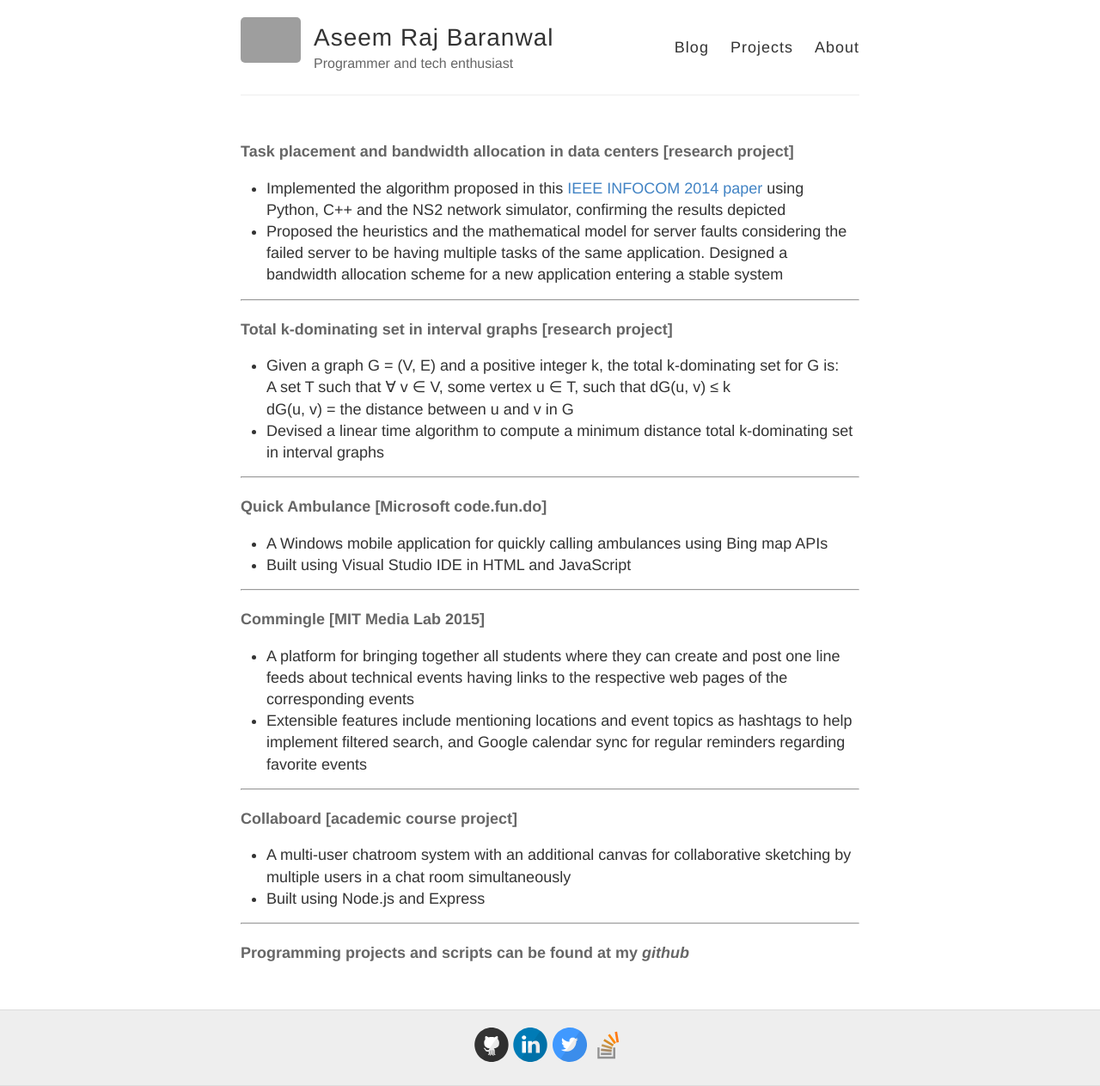
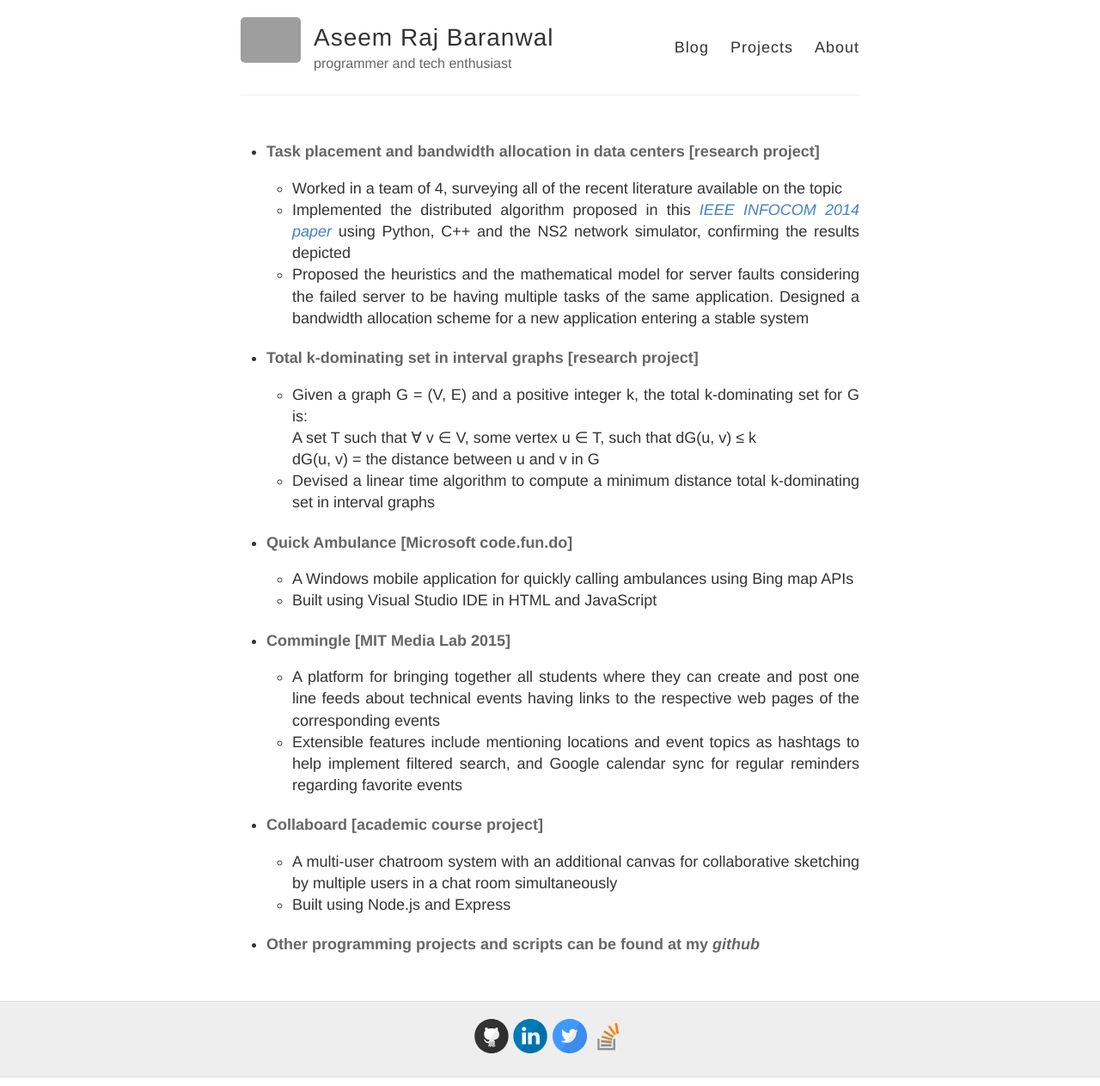
Before and after one commit to aseemrb/aseemrb.github.io, a Jekyll site: the page built from projects.md, in a window 1280 px wide. Shown: the whole page at 86% size. Built offline with Jekyll 4.4.1, drawn with Linux system fonts in a browser that asks for light colours; grey boxes are pictures that could not be loaded.

Commit message:
minor changes

```diff
--- a/_config.yml
+++ b/_config.yml
@@ -6,7 +6,7 @@
 name: Aseem Raj Baranwal
 
 # Short bio or description (displayed in the header)
-description: Programmer and tech enthusiast
+description: programmer and tech enthusiast
 
 # URL of your avatar or profile pic (you could use your GitHub profile pic)
 avatar: https://raw.githubusercontent.com/aseemraj/aseemraj.github.io/master/images/banner.png
@@ -41,7 +41,7 @@ google_analytics:
 
 # Your website URL (e.g. http://barryclark.github.io or http://www.barryclark.co)
 # Used for Sitemap.xml and your RSS feed
-url: https://aseemraj.me
+url: http://aseemraj.me
 
 # If you're hosting your site at a Project repository on GitHub pages
 # (http://yourusername.github.io/repository-name)
--- a/_layouts/page.html
+++ b/_layouts/page.html
@@ -6,7 +6,7 @@ layout: default
 
   <!-- <h1>{{ page.title }}</h1> -->
 
-  <div class="entry">
+  <div class="entry" style="text-align:justify;">
     {{ content }}
   </div>
 </article>
--- a/projects.md
+++ b/projects.md
@@ -4,36 +4,27 @@ title: Projects
 permalink: /projects/
 ---
 
-#### Task placement and bandwidth allocation in data centers [research project]
-- Implemented the algorithm proposed in this [IEEE INFOCOM 2014 paper](http://ieeexplore.ieee.org/stamp/stamp.jsp?arnumber=6848096) using Python, C++ and the NS2 network simulator, confirming the results depicted
-- Proposed the heuristics and the mathematical model for server faults considering the failed server to be having multiple tasks of the same application. Designed a bandwidth allocation scheme for a new application entering a stable system
+- #### Task placement and bandwidth allocation in data centers [research project]
+    - Worked in a team of 4, surveying all of the recent literature available on the topic
+    - Implemented the distributed algorithm proposed in this [*IEEE INFOCOM 2014 paper*](http://ieeexplore.ieee.org/stamp/stamp.jsp?arnumber=6848096) using Python, C++ and the NS2 network simulator, confirming the results depicted
+    - Proposed the heuristics and the mathematical model for server faults considering the failed server to be having multiple tasks of the same application. Designed a bandwidth allocation scheme for a new application entering a stable system
 
----
+- #### Total k-dominating set in interval graphs [research project]
+    - Given a graph G = (V, E) and a positive integer k, the total k-dominating set for G is:
+    A set T such that ∀ v ∈ V, some vertex u ∈ T, such that dG(u, v) ≤ k
+    dG(u, v) = the distance between u and v in G
+    - Devised a linear time algorithm to compute a minimum distance total k-dominating set in interval graphs
 
-#### Total k-dominating set in interval graphs [research project]
-- Given a graph G = (V, E) and a positive integer k, the total k-dominating set for G is:
-A set T such that ∀ v ∈ V, some vertex u ∈ T, such that dG(u, v) ≤ k
-dG(u, v) = the distance between u and v in G
-- Devised a linear time algorithm to compute a minimum distance total k-dominating set in interval graphs
+- #### Quick Ambulance [[Microsoft code.fun.do]](https://www.acadaccelerator.com/Home/Events)
+    - A Windows mobile application for quickly calling ambulances using Bing map APIs
+    - Built using Visual Studio IDE in HTML and JavaScript
 
----
+- #### [Commingle](https://github.com/aseemraj/commingle) [[MIT Media Lab 2015]](http://india.media.mit.edu/)
+    - A platform for bringing together all students where they can create and post one line feeds about technical events having links to the respective web pages of the corresponding events
+    - Extensible features include mentioning locations and event topics as hashtags to help implement filtered search, and Google calendar sync for regular reminders regarding favorite events
 
-#### Quick Ambulance [Microsoft code.fun.do]
-- A Windows mobile application for quickly calling ambulances using Bing map APIs
-- Built using Visual Studio IDE in HTML and JavaScript
+- #### [Collaboard [academic course project]](https://github.com/aseemraj/collaboard)
+    - A multi-user chatroom system with an additional canvas for collaborative sketching by multiple users in a chat room simultaneously
+    - Built using Node.js and Express
 
----
-
-#### Commingle [MIT Media Lab 2015]
-- A platform for bringing together all students where they can create and post one line feeds about technical events having links to the respective web pages of the corresponding events
-- Extensible features include mentioning locations and event topics as hashtags to help implement filtered search, and Google calendar sync for regular reminders regarding favorite events
-
----
-
-#### Collaboard [academic course project]
-- A multi-user chatroom system with an additional canvas for collaborative sketching by multiple users in a chat room simultaneously
-- Built using Node.js and Express
-
----
-
-#### Programming projects and scripts can be found at my [*github*](http://github.com/aseemraj)
+- #### Other programming projects and scripts can be found at my [*github*](http://github.com/aseemraj)
```
Also changed, not shown: about.md (+7 -5 lines).
